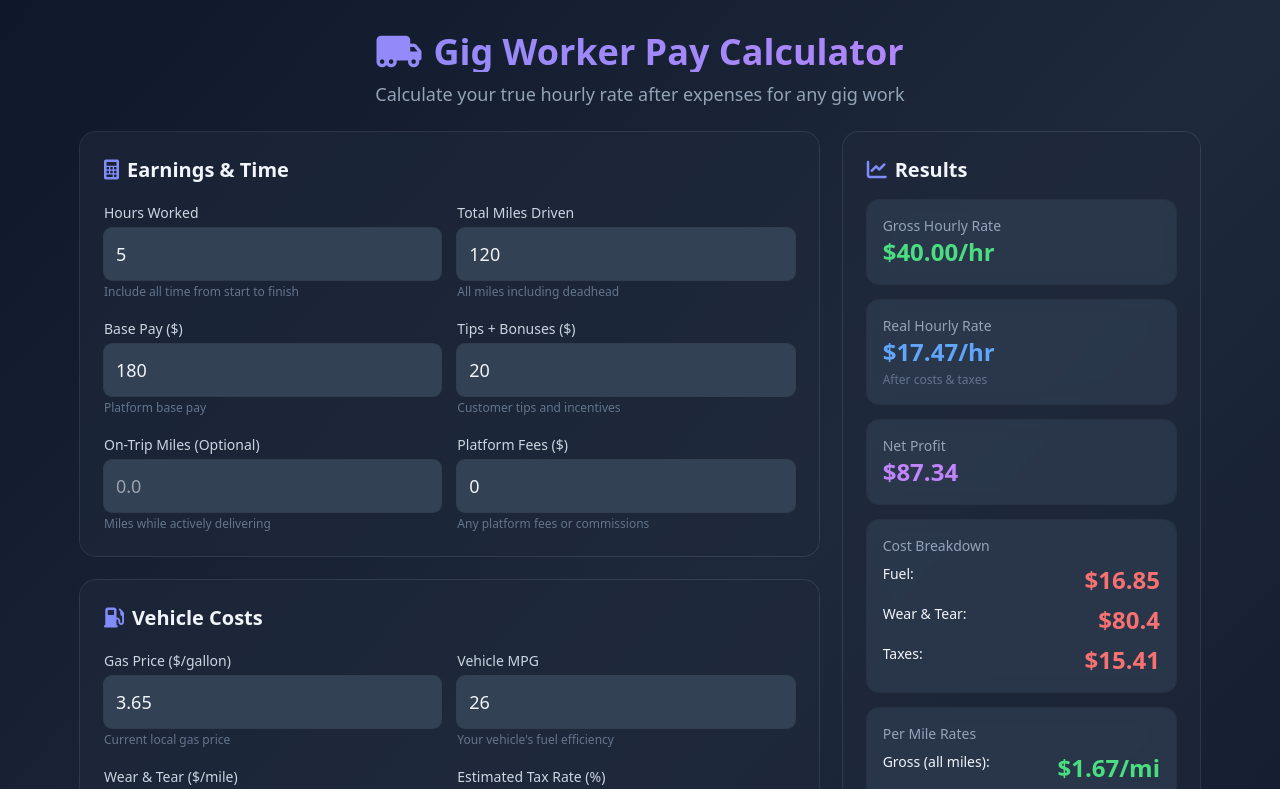
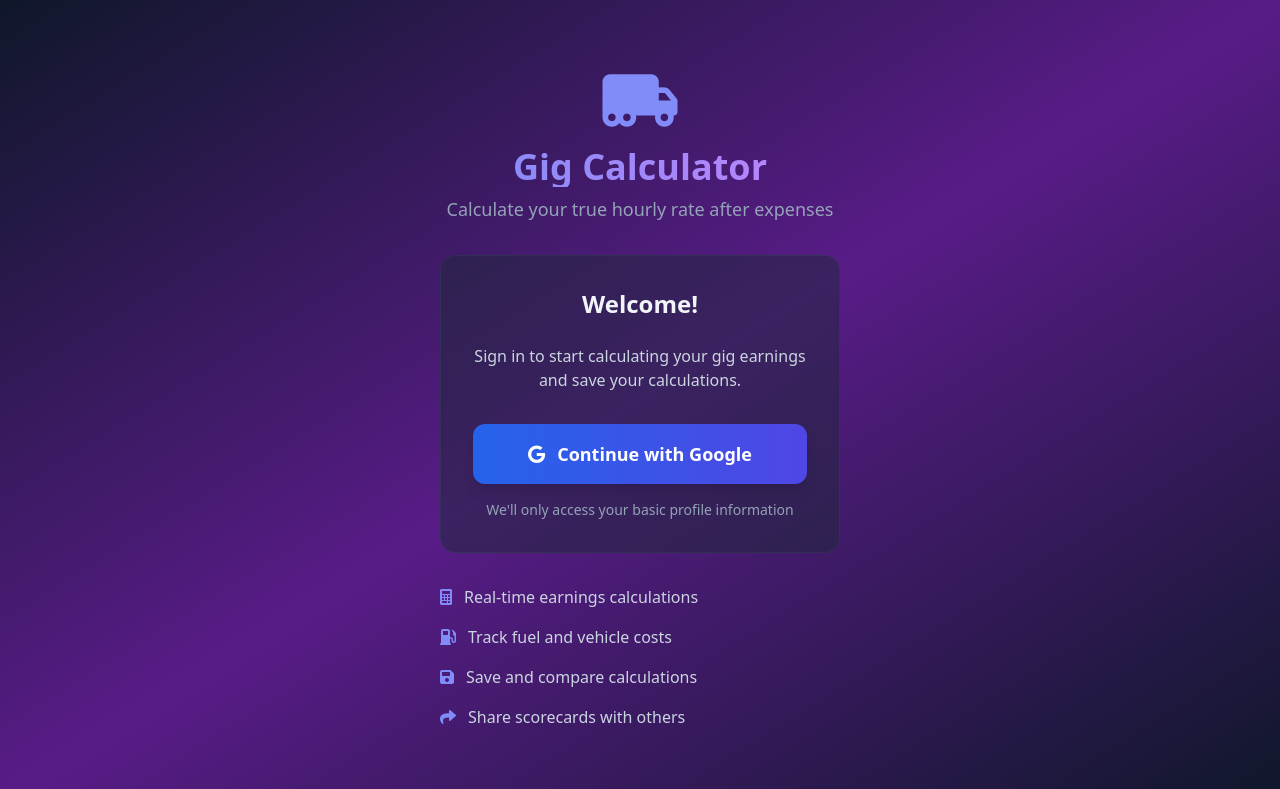
Before and after one commit to rowdybard/gigCalculator, a website: page index.html in a window 1280 px wide. Shown: the top 789 px of the page. Drawn offline with nearby package versions, Linux system fonts and the light colour scheme.

Commit message:
landingOverlay

```diff
--- a/index.html
+++ b/index.html
@@ -14,6 +14,54 @@
   </style>
 </head>
 <body class="bg-gradient-to-br from-slate-900 via-slate-800 to-slate-900 text-slate-100 min-h-screen">
+    <!-- Landing Page Overlay -->
+    <div id="landingOverlay" class="fixed inset-0 bg-gradient-to-br from-slate-900 via-purple-900 to-slate-900 z-50 flex items-center justify-center">
+      <div class="text-center max-w-md mx-auto px-6">
+        <!-- Logo/Icon -->
+        <div class="mb-8">
+          <i class="fas fa-truck-moving text-6xl text-indigo-400 mb-4"></i>
+          <h1 class="text-4xl font-bold bg-gradient-to-r from-indigo-400 to-purple-400 bg-clip-text text-transparent mb-2">
+            Gig Calculator
+          </h1>
+          <p class="text-slate-400 text-lg">Calculate your true hourly rate after expenses</p>
+        </div>
+
+        <!-- Auth Section -->
+        <div class="bg-slate-800/50 backdrop-blur-sm rounded-2xl p-8 border border-slate-700/50">
+          <h2 class="text-2xl font-semibold mb-6">Welcome!</h2>
+          <p class="text-slate-300 mb-8">Sign in to start calculating your gig earnings and save your calculations.</p>
+
+          <button id="landingLoginBtn" class="w-full px-6 py-4 bg-gradient-to-r from-blue-600 to-indigo-600 hover:from-blue-500 hover:to-indigo-500 text-white rounded-xl font-semibold text-lg transition-all transform hover:scale-105 shadow-lg">
+            <i class="fab fa-google mr-3"></i>Continue with Google
+          </button>
+
+          <p class="text-slate-400 text-sm mt-4">
+            We'll only access your basic profile information
+          </p>
+        </div>
+
+        <!-- Features Preview -->
+        <div class="mt-8 grid grid-cols-1 gap-4 text-left">
+          <div class="flex items-center space-x-3 text-slate-300">
+            <i class="fas fa-calculator text-indigo-400"></i>
+            <span>Real-time earnings calculations</span>
+          </div>
+          <div class="flex items-center space-x-3 text-slate-300">
+            <i class="fas fa-gas-pump text-indigo-400"></i>
+            <span>Track fuel and vehicle costs</span>
+          </div>
+          <div class="flex items-center space-x-3 text-slate-300">
+            <i class="fas fa-save text-indigo-400"></i>
+            <span>Save and compare calculations</span>
+          </div>
+          <div class="flex items-center space-x-3 text-slate-300">
+            <i class="fas fa-share text-indigo-400"></i>
+            <span>Share scorecards with others</span>
+          </div>
+        </div>
+      </div>
+    </div>
+
   <div class="max-w-6xl mx-auto p-4 space-y-6">
     <!-- Header -->
     <header class="text-center space-y-2">
@@ -430,6 +478,7 @@
 
     // Auth event listeners
     document.getElementById('loginBtn').addEventListener('click', signInWithGoogle);
+    document.getElementById('landingLoginBtn').addEventListener('click', signInWithGoogle);
     document.getElementById('logoutBtn').addEventListener('click', signOut);
 
 
--- a/public/auth.js
+++ b/public/auth.js
@@ -127,6 +127,7 @@ function showUserInfo(user) {
   const loginBtn = document.getElementById('loginBtn');
   const userPicture = document.getElementById('userPicture');
   const userName = document.getElementById('userName');
+  const landingOverlay = document.getElementById('landingOverlay');
 
   if (userInfo && loginBtn && userPicture && userName) {
     userPicture.src = user.picture || '/default-avatar.png';
@@ -134,16 +135,27 @@ function showUserInfo(user) {
     userInfo.classList.remove('hidden');
     loginBtn.classList.add('hidden');
   }
+
+  // Hide landing overlay when user is authenticated
+  if (landingOverlay) {
+    landingOverlay.style.display = 'none';
+  }
 }
 
 // Show login button
 function showLoginButton() {
   const userInfo = document.getElementById('userInfo');
   const loginBtn = document.getElementById('loginBtn');
+  const landingOverlay = document.getElementById('landingOverlay');
 
   if (userInfo && loginBtn) {
     userInfo.classList.add('hidden');
     loginBtn.classList.remove('hidden');
+  }
+
+  // Show landing overlay when user is not authenticated
+  if (landingOverlay) {
+    landingOverlay.style.display = 'flex';
   }
 }
 
@@ -175,3 +187,23 @@ async function getIdToken(accessToken) {
   const data = await response.json();
   return data.id_token;
 }
+
+// Show notification
+function showNotification(message, type = 'info') {
+  // Create notification element
+  const notification = document.createElement('div');
+  notification.className = `fixed top-4 right-4 px-6 py-3 rounded-lg text-white font-semibold z-50 transform transition-all duration-300 ${
+    type === 'success' ? 'bg-green-600' :
+    type === 'error' ? 'bg-red-600' :
+    type === 'warning' ? 'bg-yellow-600' : 'bg-blue-600'
+  }`;
+  notification.textContent = message;
+
+  // Add to page
+  document.body.appendChild(notification);
+
+  // Remove after 3 seconds
+  setTimeout(() => {
+    notification.remove();
+  }, 3000);
+}
```
Also changed, not shown: 1 other file.
